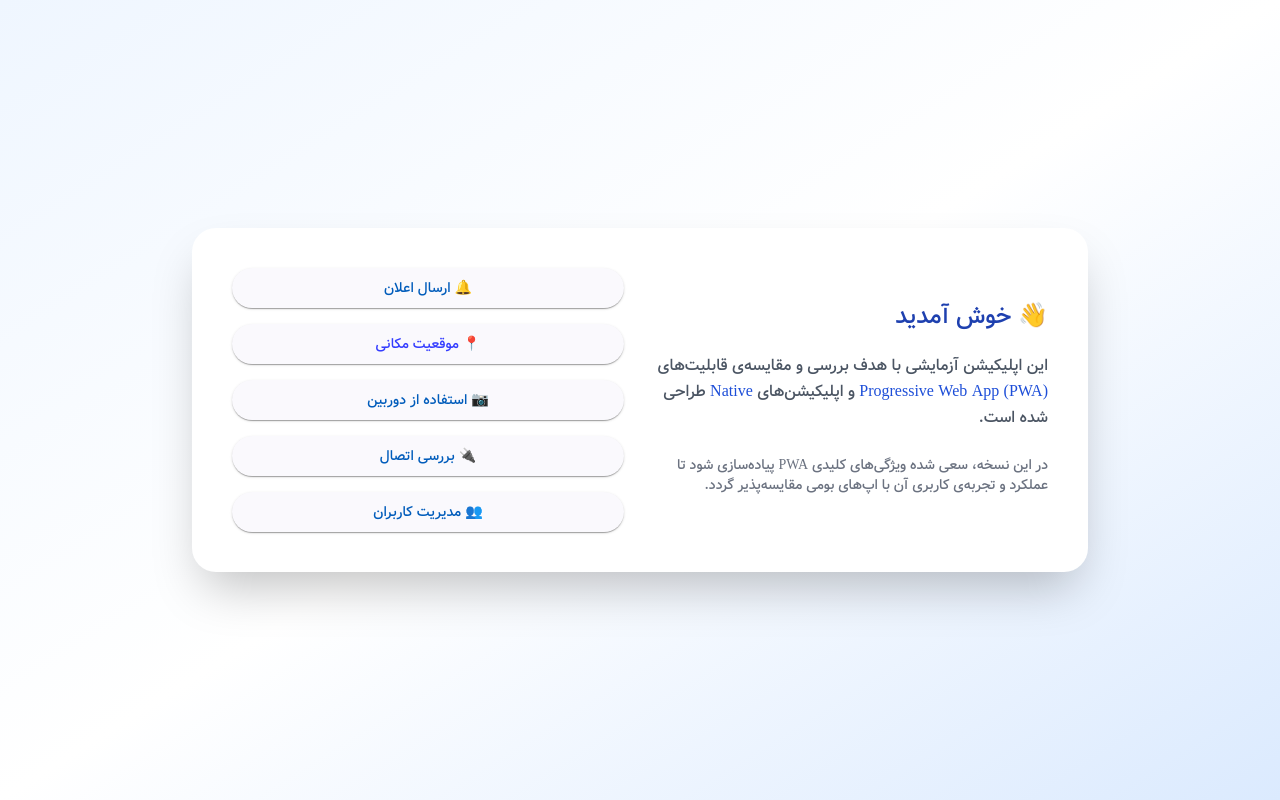
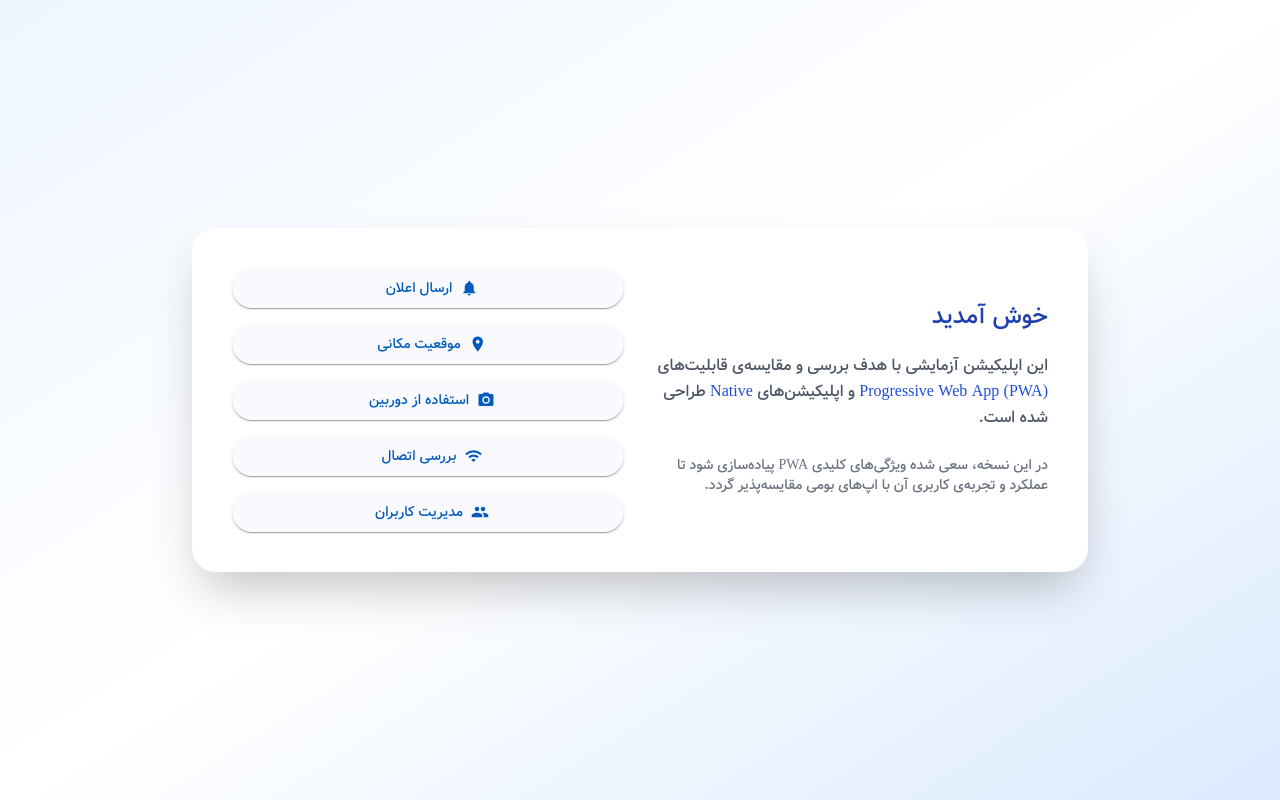
Before and after one commit to homa247/homa247.github.io, an Angular app in the folder mypwa/: page / in a window 1280 px wide. Built offline with nearby package versions, Linux system fonts and the light colour scheme.

Commit message:
icons in home

```diff
--- a/mypwa/src/app/components/home/home.component.html
+++ b/mypwa/src/app/components/home/home.component.html
@@ -3,7 +3,7 @@
 
         <!-- بخش معرفی -->
         <div class="space-y-6 text-center md:text-right">
-            <h1 class="text-2xl font-bold text-blue-800">👋 خوش آمدید</h1>
+            <h1 class="text-2xl font-bold text-blue-800"> خوش آمدید</h1>
             <p class="text-gray-600 text-base leading-relaxed">
                 این اپلیکیشن آزمایشی با هدف بررسی و مقایسه‌ی قابلیت‌های
                 <span class="text-blue-700 font-medium">Progressive Web App (PWA)</span>
@@ -20,14 +20,21 @@
         <!-- دکمه‌های دسترسی به صفحات -->
         <div class="grid gap-4">
             <button mat-raised-button color="primary" class="w-full py-3 text-base font-medium"
-                routerLink="/notification">🔔 ارسال اعلان</button>
-            <button mat-raised-button color="accent" class="w-full py-3 text-base font-medium" routerLink="/location">📍
+                routerLink="/notification">
+                <mat-icon>notifications_rounded</mat-icon>
+                ارسال اعلان</button>
+            <button mat-raised-button color="primary" class="w-full py-3 text-base font-medium" routerLink="/location">
+                <mat-icon>location_on</mat-icon>
                 موقعیت مکانی</button>
-            <button mat-raised-button color="primary" class="w-full py-3 text-base font-medium" routerLink="/camera">📷
+            <button mat-raised-button color="primary" class="w-full py-3 text-base font-medium" routerLink="/camera">
+                <mat-icon>camera_alt_rounded</mat-icon>
                 استفاده از دوربین</button>
             <button mat-raised-button color="primary" class="w-full py-3 text-base font-medium"
-                routerLink="/connection">🔌 بررسی اتصال</button>
-            <button mat-raised-button color="primary" class="w-full py-3 text-base font-medium" routerLink="/users">👥
+                routerLink="/connection">
+                <mat-icon>wifi_rounded</mat-icon>
+                بررسی اتصال</button>
+            <button mat-raised-button color="primary" class="w-full py-3 text-base font-medium" routerLink="/users">
+                <mat-icon>group_outlined</mat-icon>
                 مدیریت کاربران</button>
         </div>
 
--- a/mypwa/src/app/components/home/home.component.ts
+++ b/mypwa/src/app/components/home/home.component.ts
@@ -1,12 +1,13 @@
 import { CommonModule } from '@angular/common';
 import { Component } from '@angular/core';
 import { MatButtonModule } from '@angular/material/button';
+import { MatIcon } from '@angular/material/icon';
 import { RouterOutlet, RouterLink } from '@angular/router';
 
 @Component({
   selector: 'app-home',
   standalone: true,
-  imports: [RouterOutlet, MatButtonModule, RouterLink, CommonModule],
+  imports: [RouterOutlet, MatButtonModule, RouterLink, CommonModule, MatIcon],
 
   templateUrl: './home.component.html',
   styleUrl: './home.component.scss'
```
Also changed, not shown: 33 other files (tests, documents, lock files or other folders).
